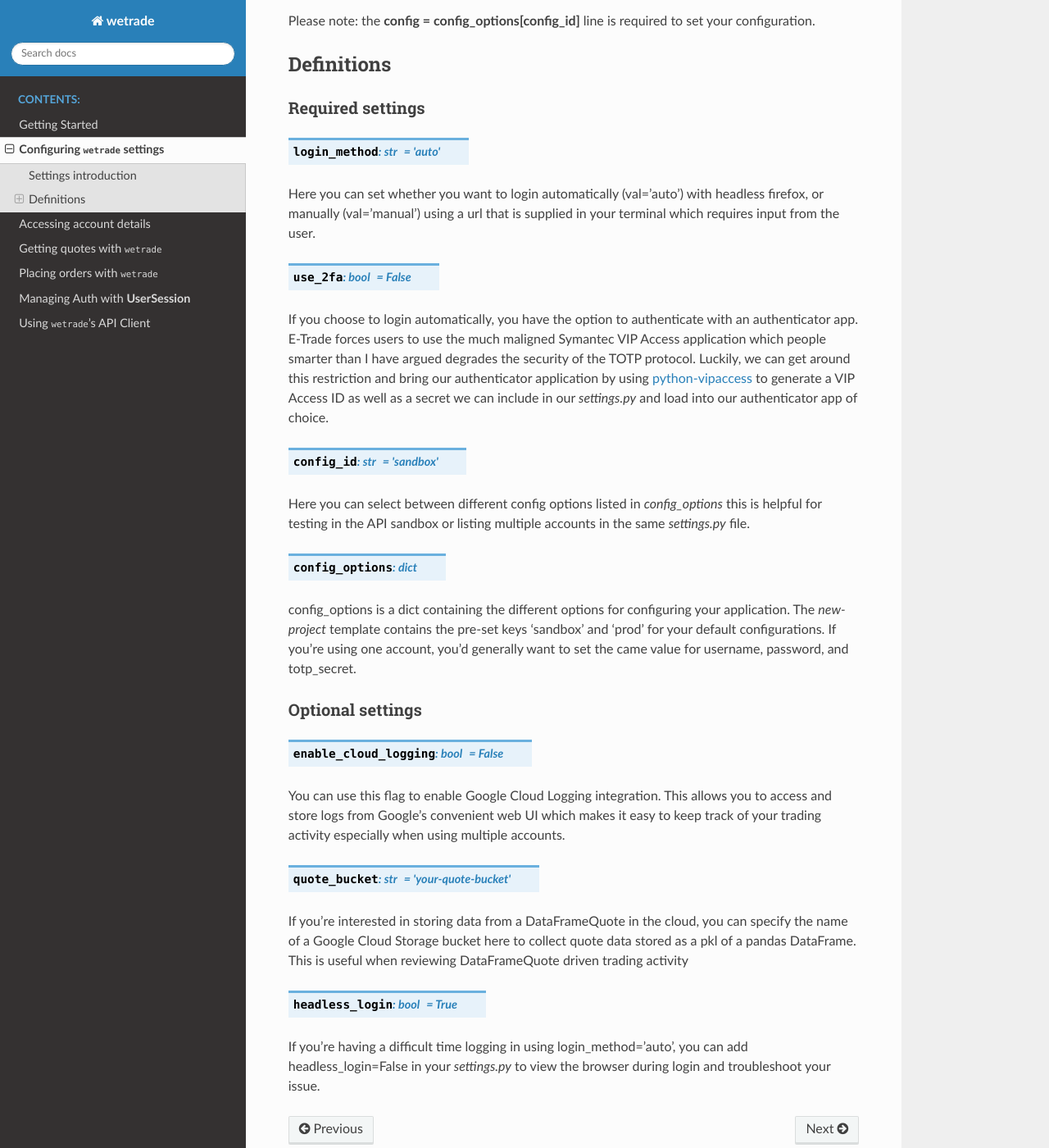
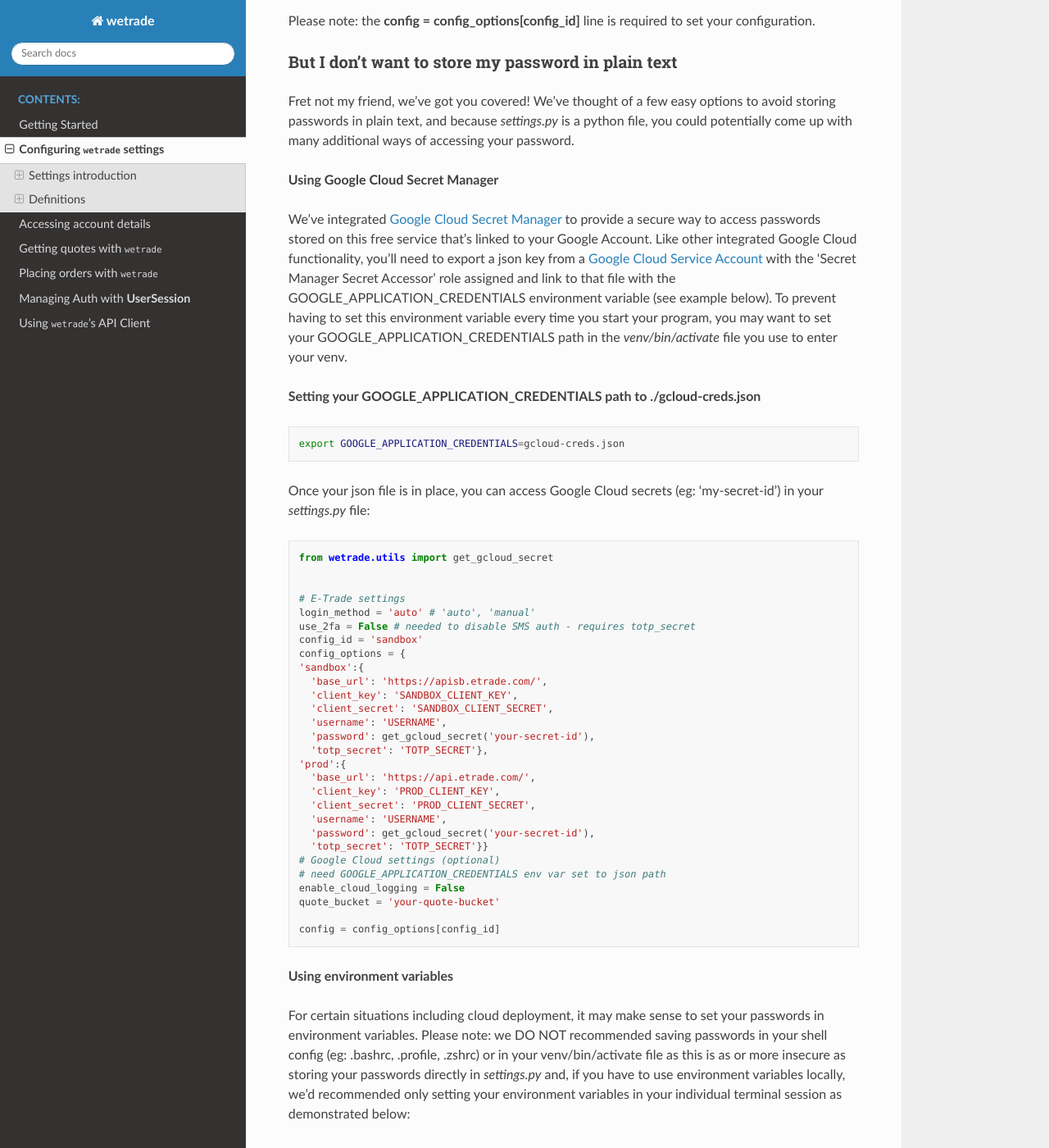
Before and after one commit to mason-krause/wetrade, a Sphinx documentation site: the page built from docs/settings.rst, in a window 1280 px wide and 1400 px high, scrolled down 896 px. Shown: the whole window at 82% size. Built offline with Sphinx 7.4.7 and the Read the Docs theme 2.0.0, drawn with Linux system fonts in a browser that asks for light colours; some of the changed text lies outside the part shown.

Commit message:
cleanup, add gcloud secret manager

```diff
--- a/docs/index.rst
+++ b/docs/index.rst
@@ -17,7 +17,6 @@
 ==================
 
 * :ref:`genindex`
-* :ref:`modindex`
 * :ref:`search`
 
 **Disclaimer:** *wetrade is an unofficial API library and comes with no warranty
--- a/docs/settings.rst
+++ b/docs/settings.rst
@@ -49,6 +49,118 @@
 
 Please note: the **config = config_options[config_id]** line is required to set
 your configuration.
+
+---------------------------------------------------
+But I don't want to store my password in plain text
+---------------------------------------------------
+
+Fret not my friend, we've got you covered! We've thought of a few easy options
+to avoid storing passwords in plain text, and because *settings.py* is a python
+file, you could potentially come up with many additional ways of accessing your
+password.
+
+**Using Google Cloud Secret Manager**
+
+We've integrated `Google Cloud Secret Manager
+<https://cloud.google.com/security/products/secret-manager/>`__ to provide a
+secure way to access passwords stored on this free service that's linked to
+your Google Account. Like other integrated Google Cloud functionality, you'll
+need to export a json key from a `Google Cloud Service Account
+<https://console.cloud.google.com/iam-admin/serviceaccounts/>`__ with the
+'Secret Manager Secret Accessor' role assigned and link to that file with the
+GOOGLE_APPLICATION_CREDENTIALS environment variable (see example below). To
+prevent having to set this environment variable every time you start your
+program, you may want to set your GOOGLE_APPLICATION_CREDENTIALS path in the
+*venv/bin/activate* file you use to enter your venv.
+
+**Setting your GOOGLE_APPLICATION_CREDENTIALS path to ./gcloud-creds.json**
+
+.. code-block:: shell
+
+  export GOOGLE_APPLICATION_CREDENTIALS=gcloud-creds.json
+
+Once your json file is in place, you can access Google Cloud secrets (eg:
+'my-secret-id') in your *settings.py* file:
+
+.. code-block:: python
+
+  from wetrade.utils import get_gcloud_secret
+
+
+  # E-Trade settings
+  login_method = 'auto' # 'auto', 'manual'
+  use_2fa = False # needed to disable SMS auth - requires totp_secret
+  config_id = 'sandbox'
+  config_options = {
+  'sandbox':{
+    'base_url': 'https://apisb.etrade.com/',
+    'client_key': 'SANDBOX_CLIENT_KEY',
+    'client_secret': 'SANDBOX_CLIENT_SECRET',
+    'username': 'USERNAME',
+    'password': get_gcloud_secret('your-secret-id'),
+    'totp_secret': 'TOTP_SECRET'},
+  'prod':{
+    'base_url': 'https://api.etrade.com/',
+    'client_key': 'PROD_CLIENT_KEY',
+    'client_secret': 'PROD_CLIENT_SECRET',
+    'username': 'USERNAME',
+    'password': get_gcloud_secret('your-secret-id'),
+    'totp_secret': 'TOTP_SECRET'}}
+  # Google Cloud settings (optional)
+  # need GOOGLE_APPLICATION_CREDENTIALS env var set to json path
+  enable_cloud_logging = False
+  quote_bucket = 'your-quote-bucket'
+
+  config = config_options[config_id]
+
+**Using environment variables**
+
+For certain situations including cloud deployment, it may make sense to set your
+passwords in environment variables. Please note: we DO NOT recommended saving
+passwords in your shell config (eg: .bashrc, .profile, .zshrc) or in your
+venv/bin/activate file as this is as or more insecure as storing your passwords
+directly in *settings.py* and, if you have to use environment variables locally,
+we'd recommended only setting your environment variables in your individual
+terminal session as demonstrated below:
+
+*Setting an environment variable*
+
+.. code-block:: shell
+
+  export ETRADE_PASS=my-password
+
+You can then access this environment variable in your *settings.py* file:
+
+.. code-block:: python
+
+  import os
+
+
+  # E-Trade settings
+  login_method = 'auto' # 'auto', 'manual'
+  use_2fa = False # needed to disable SMS auth - requires totp_secret
+  config_id = 'sandbox'
+  config_options = {
+  'sandbox':{
+    'base_url': 'https://apisb.etrade.com/',
+    'client_key': 'SANDBOX_CLIENT_KEY',
+    'client_secret': 'SANDBOX_CLIENT_SECRET',
+    'username': 'USERNAME',
+    'password': os.environ['ETRADE_PASS'],
+    'totp_secret': 'TOTP_SECRET'},
+  'prod':{
+    'base_url': 'https://api.etrade.com/',
+    'client_key': 'PROD_CLIENT_KEY',
+    'client_secret': 'PROD_CLIENT_SECRET',
+    'username': 'USERNAME',
+    'password': os.environ['ETRADE_PASS'],
+    'totp_secret': 'TOTP_SECRET'}}
+  # Google Cloud settings (optional)
+  # need GOOGLE_APPLICATION_CREDENTIALS env var set to json path
+  enable_cloud_logging = False
+  quote_bucket = 'your-quote-bucket'
+
+  config = config_options[config_id]
 
 ++++++++++++++++++++++++++++++++++++++
 Definitions
--- a/setup.py
+++ b/setup.py
@@ -20,6 +20,7 @@
     'pyotp==2.9.0',
     'google-cloud-logging',
     'google-cloud-storage',
+    'google-cloud-secret-manager',
     'polars',
     'pandas',
     'pyarrow'],
```
Also changed, not shown: 2 other files.
